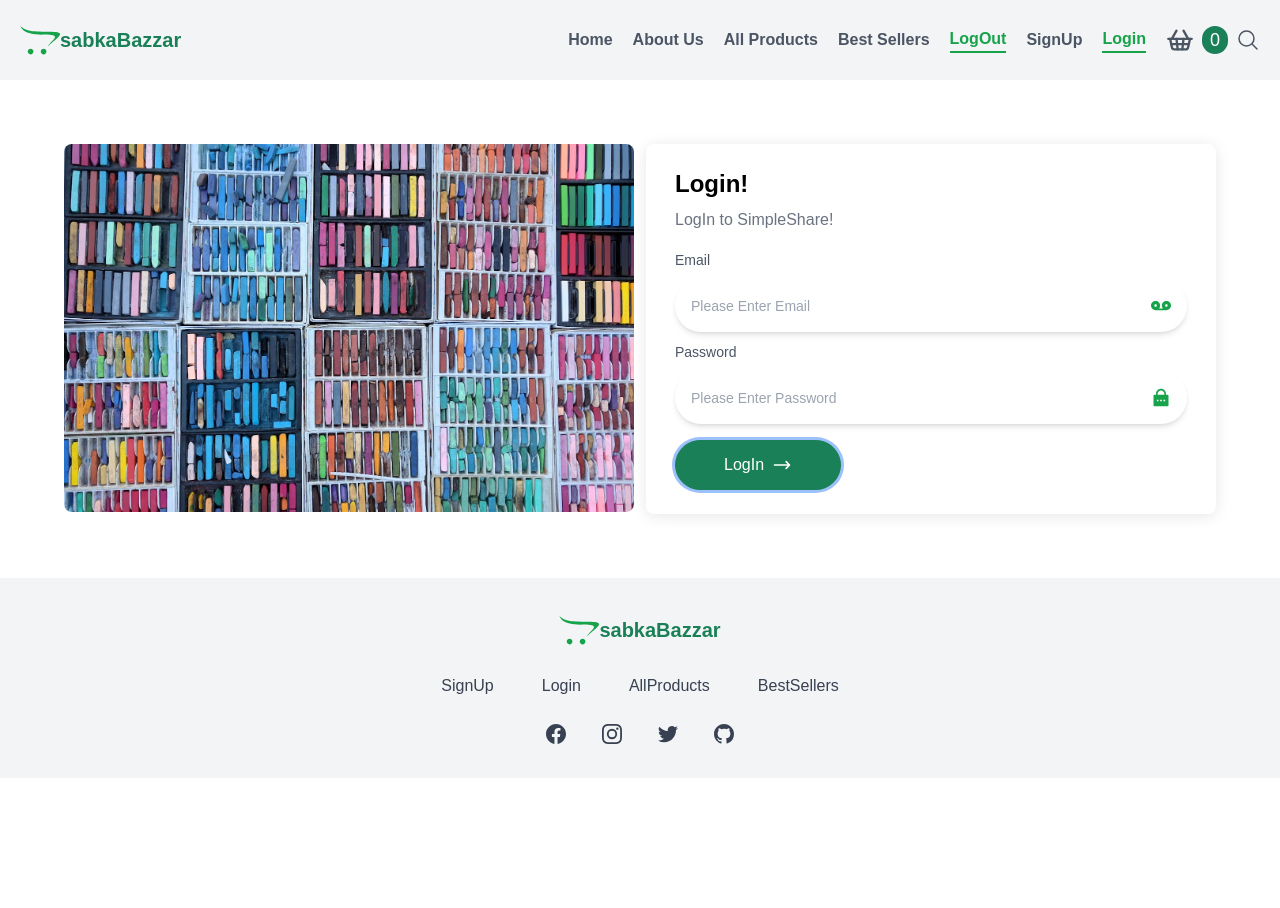
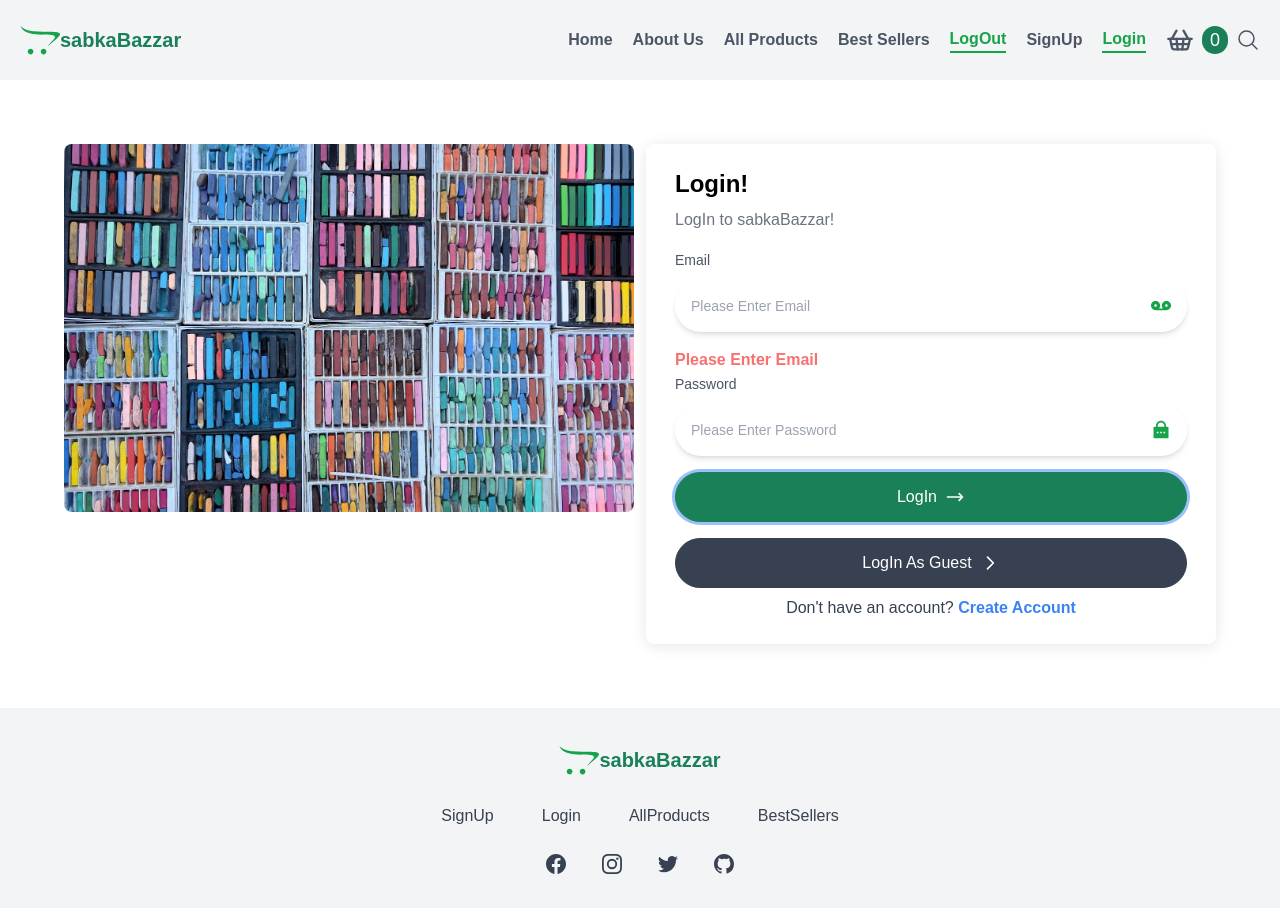
Before and after one commit to adarshsharma27/ecommerceApp, a React app: page /login in a window 1280 px wide. Both pictures are taken after a click on the button "LogIn". Before the commit the page ends 800 px from the top, so only its background shows below. Built offline with nearby package versions, Linux system fonts and the light colour scheme; no server answers; the HTML template or start-up script is replaced by a standard one.

Commit message:
feat: Signup and Login functionality with appwrite

```diff
--- a/package.json
+++ b/package.json
@@ -11,7 +11,7 @@
   },
   "dependencies": {
     "@reduxjs/toolkit": "^2.2.2",
-    "appwrite": "^14.0.0",
+    "appwrite": "^13.0.2",
     "react": "^18.2.0",
     "react-dom": "^18.2.0",
     "react-hot-toast": "^2.4.1",
--- a/src/App.jsx
+++ b/src/App.jsx
@@ -8,8 +8,9 @@ import BestSellers from "./components/BestSellers";
 import Search from "./components/Search";
 import AboutUs from "./components/AboutUs";
 import ProductDetails from "./components/ProductDetails";
-import LogIn from "./components/Login";
+import LogIn from "./components/LogIn";
 import SignUp from "./components/SignUp";
+import { Toaster } from "react-hot-toast";
 
 function App() {
   return (
@@ -26,6 +27,7 @@ function App() {
         <Route path="/login" element={<LogIn />} />
         <Route path="/signup" element={<SignUp />} />
       </Routes>
+      <Toaster />
       <Footer />
     </>
   );
--- a/src/components/LogIn.jsx
+++ b/src/components/LogIn.jsx
@@ -1,20 +1,124 @@
 import React, { useEffect, useState } from "react";
+import toast from "react-hot-toast";
 import {
   RiEyeOffFill,
   RiEyeFill,
   RiLockPasswordFill,
   RiRecordMailFill,
 } from "react-icons/ri";
+import conf, { account } from "../conf/config";
+import { NavLink, useNavigate } from "react-router-dom";
 
 const LogIn = () => {
   const [email, setEmail] = useState();
   const [password, setPassword] = useState();
   const [showPassword, setShowPassword] = useState(false);
+  const [emailErr, setEmailErr] = useState(false);
+  const [passwordErr, setPasswordErr] = useState("");
+  const navigate = useNavigate();
   useEffect(() => {
     if (password === "") {
       setShowPassword(false);
     }
   }, [password]);
+  const LogIn = async () => {
+    let emailRegex = /^\S+@\S+\.\S+$/;
+    if (!emailRegex.test(email)) {
+      setEmailErr(true);
+      setPasswordErr(false);
+    } else if (!password || password.trim().length <= 8) {
+      setPasswordErr(true);
+      setEmailErr(false);
+    } else {
+      try {
+        const userData = await account.createEmailSession(email, password);
+        // dispatch(logIn(userData));
+        toast.success("LoggedIn Successfully", {
+          duration: 4000,
+          position: "top-right",
+          style: {
+            background: "#fff",
+            color: "#252525",
+            padding: "20px",
+            fontWeight: "700",
+            boxShadow: "0px 2px 10px rgba(0, 0, 0, 0.1)",
+            borderBottom: "3px solid #4F46E5",
+            borderRadius: "3px",
+            fontFamily: "Outfit, sans-serif",
+          },
+        });
+        setEmail("");
+        setPassword("");
+        navigate("/");
+        if (
+          userData.userId === conf.adminUserId &&
+          userData.providerUid === conf.adminUserEmail
+        ) {
+          navigate("/dashboard");
+        } else {
+          navigate("/");
+        }
+      } catch (error) {
+        toast.error(error.message, {
+          duration: 4000,
+          position: "top-right",
+          style: {
+            background: "#fff",
+            color: "#252525",
+            padding: "20px",
+            fontWeight: "700",
+            boxShadow: "0px 2px 8px rgba(0, 0, 0, 0.1)",
+            borderBottom: "3px solid #F17171",
+            borderRadius: "3px",
+            fontFamily: "Outfit, sans-serif",
+          },
+        });
+      }
+    }
+  };
+  const loginAsGuest = async () => {
+    setEmail(conf.guestUserEmail);
+    setPassword(conf.guestUserPassword);
+    try {
+      const userData = await account.createEmailSession(
+        conf.guestUserEmail,
+        conf.guestUserPassword
+      );
+      // dispatch(logIn(userData));
+      toast.success("LoggedIn Successfully", {
+        duration: 4000,
+        position: "top-right",
+        style: {
+          background: "#fff",
+          color: "#252525",
+          padding: "20px",
+          fontWeight: "700",
+          boxShadow: "0px 2px 10px rgba(0, 0, 0, 0.1)",
+          borderBottom: "3px solid #4F46E5",
+          borderRadius: "3px",
+          fontFamily: "Outfit, sans-serif",
+        },
+      });
+      setEmail("");
+      setPassword("");
+      navigate("/");
+    } catch (error) {
+      toast.error(error.message, {
+        duration: 4000,
+        position: "top-right",
+        style: {
+          background: "#fff",
+          color: "#252525",
+          padding: "20px",
+          fontWeight: "700",
+          boxShadow: "0px 2px 8px rgba(0, 0, 0, 0.1)",
+          borderBottom: "3px solid #F17171",
+          borderRadius: "3px",
+          fontFamily: "Outfit, sans-serif",
+        },
+      });
+    }
+  };
   return (
     <>
       <div className="grid grid-cols-1 gap-3 lg:grid-cols-2  lg:px-16 lg:py-16 p-4 font-outfit">
@@ -30,7 +134,7 @@ const LogIn = () => {
             <div className="mx-auto max-w-lg text-left">
               <h1 className="text-2xl font-bold sm:text-2xl">Login!</h1>
 
-              <p className="mt-2 text-gray-500">LogIn to SimpleShare!</p>
+              <p className="mt-2 text-gray-500">LogIn to sabkaBazzar!</p>
             </div>
             <div className="mx-auto mb-0 mt-4 max-w-lg space-y-4">
               <div>
@@ -55,6 +159,13 @@ const LogIn = () => {
                     <RiRecordMailFill size={20} className="text-[#16a34a]" />
                   </span>
                 </div>
+                {emailErr && (
+                  <div className="pt-2">
+                    <span className="text-red-400 text-base font-semibold">
+                      Please Enter Email
+                    </span>
+                  </div>
+                )}
                 <label
                   htmlFor="name"
                   className="text-sm font-medium text-gray-600"
@@ -94,10 +205,20 @@ const LogIn = () => {
                     </span>
                   )}
                 </div>
+                {passwordErr && (
+                  <div className="pt-2">
+                    <span className="text-red-400 text-base font-semibold">
+                      Please Enter Password
+                    </span>
+                  </div>
+                )}
               </div>
 
               <div className="flex items-center justify-between">
-                <button className="inline-flex items-center gap-2 rounded-full border border-[#198057] bg-[#198057] px-12 py-3 text-white hover:bg-transparent hover:text-[#16a34a] focus:outline-none focus:ring active:text-indigo-500">
+                <button
+                  className="inline-flex w-full justify-center items-center gap-2 rounded-full border border-[#198057] bg-[#198057] px-12 py-3 text-white hover:bg-transparent hover:text-[#16a34a] focus:outline-none focus:ring active:text-[#16a34a]"
+                  onClick={LogIn}
+                >
                   <span className="text-medium font-medium"> LogIn </span>
 
                   <svg
@@ -116,6 +237,39 @@ const LogIn = () => {
                   </svg>
                 </button>
               </div>
+              <div className="">
+                <button
+                  className="inline-flex w-full justify-center items-center gap-2 rounded-full border border-gray-700 bg-gray-700 px-8 py-3 text-white hover:bg-transparent hover:text-gray-900 focus:outline-none focus:ring active:text-gray-500"
+                  onClick={loginAsGuest}
+                >
+                  <span className="text-md font-medium">LogIn As Guest</span>
+
+                  <svg
+                    xmlns="http://www.w3.org/2000/svg"
+                    className="h-5 w-5 rtl:rotate-180"
+                    fill="none"
+                    viewBox="0 0 24 24"
+                    stroke="currentColor"
+                  >
+                    <path
+                      strokeLinecap="round"
+                      strokeLinejoin="round"
+                      strokeWidth="2"
+                      d="M9 5l7 7-7 7"
+                    />
+                  </svg>
+                </button>
+                <p className="text-md text-center pt-2 text-gray-700">
+                  Don't have an account?
+                  <NavLink
+                    className="text-blue-500 font-bold text-md hover:text-[#16a34a]"
+                    to="/signup"
+                  >
+                    {" "}
+                    Create Account
+                  </NavLink>
+                </p>
+              </div>
             </div>
           </div>
         </div>
--- a/src/components/SignUp.jsx
+++ b/src/components/SignUp.jsx
@@ -1,4 +1,5 @@
 import React, { useEffect, useState } from "react";
+import toast from "react-hot-toast";
 import {
   RiEyeOffFill,
   RiEyeFill,
@@ -6,17 +7,98 @@ import {
   RiRecordMailFill,
   RiLockPasswordFill,
 } from "react-icons/ri";
+import { NavLink, useNavigate } from "react-router-dom";
+import conf, { ID, account, databases } from "../conf/config";
 
 const SignUp = () => {
   const [name, setName] = useState();
   const [email, setEmail] = useState();
   const [password, setPassword] = useState();
   const [showPassword, setShowPassword] = useState(false);
+  const [nameErr, setNameErr] = useState(false);
+  const [emailErr, setEmailErr] = useState(false);
+  const [passwordErr, setPasswordErr] = useState("");
+  const navigate = useNavigate();
   useEffect(() => {
     if (password === "") {
       setShowPassword(false);
     }
   }, [password]);
+  const SignUp = async () => {
+    let emailRegex = /^\S+@\S+\.\S+$/;
+    let nameReg = /^[A-Za-z]*$/;
+    if (
+      !name ||
+      !nameReg.test(name) ||
+      name.trim().length < 2 ||
+      name.trim().length > 50
+    ) {
+      setNameErr(true);
+      setEmailErr(false);
+      setPasswordErr(false);
+    } else if (!emailRegex.test(email)) {
+      setEmailErr(true);
+      setNameErr(false);
+      setPasswordErr(false);
+    } else if (!password || password.trim().length <= 8) {
+      setPasswordErr(true);
+      setNameErr(false);
+      setEmailErr(false);
+    } else {
+      try {
+        const response = await account.create(
+          ID.unique(),
+          email,
+          password,
+          name
+        );
+        setName("");
+        setEmail("");
+        setPassword("");
+        toast.success("SignUp Successfully", {
+          duration: 4000,
+          position: "top-right",
+          style: {
+            background: "#fff",
+            color: "#252525",
+            padding: "20px",
+            fontWeight: "700",
+            boxShadow: "0px 2px 10px rgba(0, 0, 0, 0.1)",
+            borderBottom: "3px solid #4F46E5",
+            borderRadius: "3px",
+            fontFamily: "Outfit, sans-serif",
+          },
+        });
+        if (response) {
+          await databases.createDocument(
+            conf.databaseId,
+            conf.usersCollectionId,
+            response?.$id,
+            {
+              name,
+              email,
+            }
+          );
+        }
+        navigate("/login");
+      } catch (error) {
+        toast.error(error.message, {
+          duration: 4000,
+          position: "top-right",
+          style: {
+            background: "#fff",
+            color: "#252525",
+            padding: "20px",
+            fontWeight: "700",
+            boxShadow: "0px 2px 8px rgba(0, 0, 0, 0.1)",
+            borderBottom: "3px solid #F17171",
+            borderRadius: "3px",
+            fontFamily: "Outfit, sans-serif",
+          },
+        });
+      }
+    }
+  };
   return (
     <>
       <div className="grid grid-cols-1 gap-3 lg:grid-cols-2 lg:px-16 lg:py-4 p-4 font-outfit">
@@ -24,7 +106,7 @@ const SignUp = () => {
           <img
             alt="profileLinks"
             src="images/login.avif"
-            className="object-cover w-full lg:h-[450px] h-full rounded-lg "
+            className="object-cover w-full lg:h-[495px] h-full rounded-lg "
           />
         </div>
         <div>
@@ -32,7 +114,7 @@ const SignUp = () => {
             <div className="mx-auto max-w-lg text-left">
               <h1 className="text-2xl font-bold sm:text-2xl">Sign Up!</h1>
 
-              <p className="mt-2 text-gray-500">Welcome to SimpleShare!</p>
+              <p className="mt-2 text-gray-500">Welcome to sabkaBazzar!</p>
             </div>
             <div className="mx-auto mb-0 mt-4 max-w-lg space-y-4">
               <div>
@@ -57,6 +139,13 @@ const SignUp = () => {
                     <RiUser6Fill size={20} className="text-[#16a34a]" />
                   </span>
                 </div>
+                {nameErr && (
+                  <div className="pt-2">
+                    <span className="text-red-400 text-base font-semibold">
+                    Please Enter Name
+                    </span>
+                  </div>
+                )}
 
                 <label
                   htmlFor="email"
@@ -79,6 +168,13 @@ const SignUp = () => {
                     <RiRecordMailFill size={20} className="text-[#16a34a]" />
                   </span>
                 </div>
+                {emailErr && (
+                  <div className="pt-2">
+                    <span className="text-red-400 text-base font-semibold">
+                      Please Enter Email
+                    </span>
+                  </div>
+                )}
                 <label
                   htmlFor="Password"
                   className="text-sm font-medium text-gray-600"
@@ -119,10 +215,20 @@ const SignUp = () => {
                     </span>
                   )}
                 </div>
+                {passwordErr && (
+                  <div className="pt-2">
+                    <span className="text-red-400 text-base font-semibold">
+                      Please Enter Password
+                    </span>
+                  </div>
+                )}
               </div>
 
-              <div className="flex items-center justify-between">
-                <button className="inline-flex items-center gap-2 rounded-full border border-[#198057] bg-[#198057] px-12 py-3 text-white hover:bg-transparent hover:text-[#16a34a] focus:outline-none focus:ring active:text-[#16a34a]">
+              <div className="">
+                <button
+                  className="inline-flex w-full justify-center items-center gap-2 rounded-full border border-[#198057] bg-[#198057] px-12 py-3 text-white hover:bg-transparent hover:text-[#16a34a] focus:outline-none focus:ring active:text-[#16a34a]"
+                  onClick={SignUp}
+                >
                   <span className="text-medium font-medium"> SignUp </span>
 
                   <svg
@@ -140,6 +246,17 @@ const SignUp = () => {
                     />
                   </svg>
                 </button>
+
+                <p className="text-md text-center pt-2 text-gray-700">
+                  Already have an account?
+                  <NavLink
+                    className="text-blue-500 font-bold text-md hover:text-[#16a34a]"
+                    to="/login"
+                  >
+                    {" "}
+                    LogIn
+                  </NavLink>
+                </p>
               </div>
             </div>
           </div>
--- /dev/null
+++ b/src/conf/config.js
@@ -0,0 +1,22 @@
+import { Client, Account, Databases, Storage } from "appwrite";
+const conf = {
+  appwriteUrl: String(import.meta.env.VITE_APPWRITE_URL),
+  projectId: String(import.meta.env.VITE_APPWRITE_PROJECT_ID),
+  databaseId: String(import.meta.env.VITE_APPWRITE_DATABASE_ID),
+  collectionId: String(import.meta.env.VITE_APPWRITE_COLLECTION_ID),
+  bucketId: String(import.meta.env.VITE_APPWRITE_BUCKET_ID),
+  usersCollectionId: String(import.meta.env.VITE_APPWRITE_USERSCOLLECTION_ID),
+  adminUserId: String(import.meta.env.VITE_APPWRITE_ADMINUSER_ID),
+  adminUserEmail: String(import.meta.env.VITE_APPWRITE_ADMINUSER_EMAIL),
+  guestUserPassword:String(import.meta.env.VITE_APPWRITE_GUESTUSER_PASSWORD),
+  guestUserEmail:String(import.meta.env.VITE_APPWRITE_GUESTUSER_EMAIL),
+};
+
+export const client = new Client();
+client.setEndpoint(conf.appwriteUrl).setProject(conf.projectId); // Replace with your project ID
+
+export default conf;
+export const account = new Account(client);
+export const databases = new Databases(client);
+export const storage = new Storage(client);
+export { ID, Query } from "appwrite";
```
Also changed, not shown: 2 other files (tests, documents, lock files or other folders).
